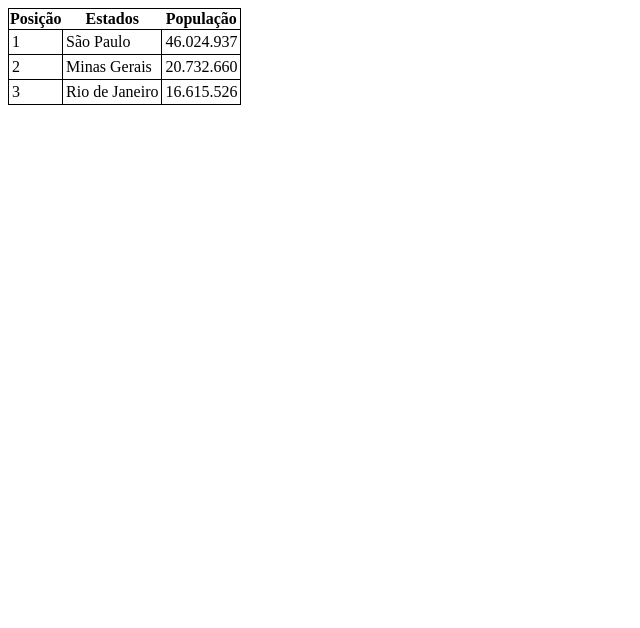
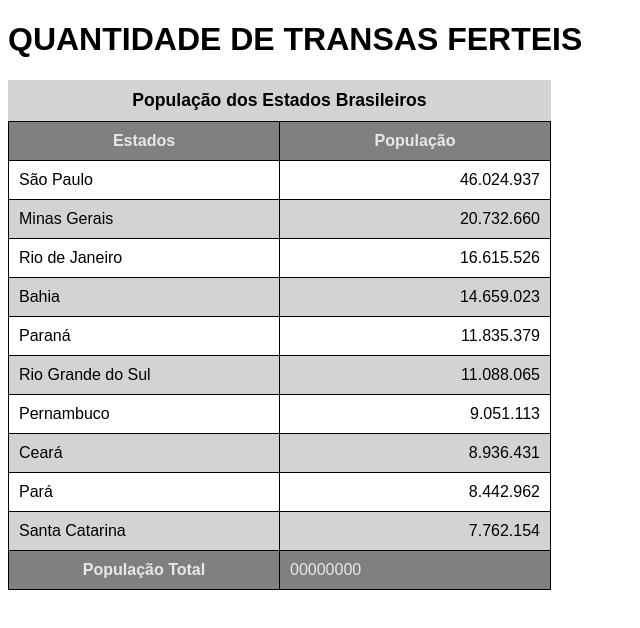
Before and after one commit to natthn/HTML-CSS, a plain HTML site: page e20/tabela02.html in a window 1280 px wide. Shown: the whole page, without its empty margins (0-640 px from the left). Drawn offline with Linux system fonts and the light colour scheme.

Commit message:
Update tabela02.html

```diff
--- a/e20/tabela02.html
+++ b/e20/tabela02.html
@@ -6,58 +6,116 @@
     <meta name="viewport" content="width=device-width, initial-scale=1.0">
     <title>Tabelas Grandes</title>
     <style>
-        td{
-            padding: 3px;
+        *{
+            font-family: Arial, Helvetica, sans-serif;
+
+        }
+
+        thead, tfoot{
+            background-color: rgb(128, 128, 128);
+            color: rgb(231, 231, 231);
+        }
+
+        td, th{
+            border: 1px solid black;
+            padding: 10px;
+            width: 250px;
         }
         table{
             border: 1px solid black;
             border-collapse: collapse;
+            position: relative;
         }
-        td{
-            border: 1px solid black;
+
+        thead > tr > th{
+            position: sticky;
+            top: -1px;
+            background-color: rgb(128, 128, 128);
+        }
+
+        caption{
+            font-size: 1.1em;
+            font-weight: bold;
+            padding: 10px;
+            background-color: lightgray;
+        }
+
+        .num{
+            text-align: right;
+        }
+
+        tbody > tr:nth-child(2n){
+            background-color: lightgray;
         }
     </style>
 </head>
 <body>
+    <h1>QUANTIDADE DE TRANSAS FERTEIS</h1>
     <!--
         Anatomia de tabelas grandes
         TABLE
+            CAPTION
             THEAD
                 TR, TD, TH
             TBODY
                 TR, TD, TH
             TFOOT
-            TR, TD, TH
+                TR, TD, TH
     -->
     <table>
         <thead>
             <tr>
-                <th>Posição</th>
-                <th>Estados</th>
-                <th>População</th>
+                <th scope="col">Estados</th>
+                <th scope="col" class="pop">População</th>
             </tr>
         </thead>
+        <tbody>
             <tr>
-                <td>1</td>
                 <td>São Paulo</td>
-                <td>46.024.937</td>
+                <td class="num">46.024.937</td>
             </tr>
             <tr>
-                <td>2</td>
                 <td>Minas Gerais</td>
-                <td>20.732.660</td>
+                <td class="num">20.732.660</td>
             </tr>
             <tr>
-                <td>3</td>
                 <td>Rio de Janeiro</td>
-                <td>16.615.526</td>
+                <td class="num">16.615.526</td>
             </tr>
-        <tbody>
-
+            <tr>
+                <td>Bahia</td>
+                <td class="num">14.659.023</td>
+            </tr>
+            <tr>
+                <td>Paraná</td>
+                <td class="num">11.835.379</td>
+            </tr>
+            <tr>
+                <td>Rio Grande do Sul</td>
+                <td class="num">11.088.065</td>
+            </tr>
+            <tr>
+                <td>Pernambuco</td>
+                <td class="num">9.051.113</td>
+            </tr>
+            <tr>
+                <td>Ceará</td>
+                <td class="num">8.936.431</td>
+            </tr>
+            <tr>
+                <td>Pará</td>
+                <td class="num">8.442.962</td>
+            </tr>
+            <tr>
+                <td>Santa Catarina</td>
+                <td class="num">7.762.154</td>
+            </tr>
         </tbody>
         <tfoot>
-
+            <th scope="row">População Total</th>
+            <td>00000000</td>
         </tfoot>
+        <caption>População dos Estados Brasileiros</caption>
     </table>
 </body>
 </html>
```
